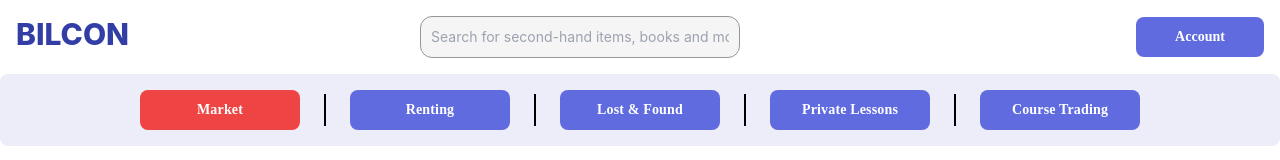
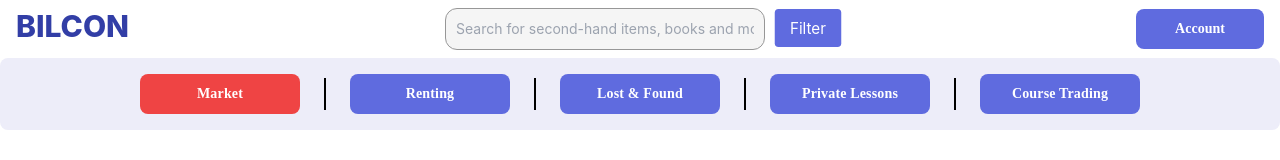
Before and after one commit to GokalpGokdogan/Bilcon, a React (Create React App) app in the folder bilcon-frontend/: page /home in a window 1280 px wide. Shown: the top 160 px of the page. Built offline with nearby package versions, Linux system fonts and the light colour scheme.

Commit message:
Cooler Header and Filter Button

```diff
--- a/bilcon-frontend/src/screens/ui-component/header.js
+++ b/bilcon-frontend/src/screens/ui-component/header.js
@@ -1,13 +1,16 @@
-import React from 'react';
+import React, { useState } from 'react';
 import { Link } from 'react-router-dom';
 
 
 
 function Header()
 {
+
+    const [isOpen, setIsOpen] = useState(false);
+
     return(
-    <div className='flex flex-row p-4 w-full'>
-        <div className='w-2'>
+    <div className='flex flex-row p-2 px-4 w-full justify-between'>
+        <div className='w-[10vw]'>
             <Link to="/market" onMouseOver={(e) =>{
                 const letters = 'ABCDEFGHIJKLMNOPQRSTUVWXYZ';
                 let repetitons = 0;
@@ -24,12 +27,22 @@ function Header()
                             clearInterval(interval)
 
                         }
-                        repetitons+=4/5;
+                        repetitons+=3/4;
                     },30)
                 }} data-value="BILCON" className='font-inter font-extrabold text-3xl text-blue-dark'>BILCON</Link>
         </div>
-
-        <input type="text" className="mx-auto border border-gray bg-gray-light text-gray-900 focus:outline-none focus:ring-1 ring-gray sm:text-sm rounded-xl p-2.5 w-80 dark:bg-gray-700 dark:border-gray-600 dark:placeholder-gray-400 dark:text-white" placeholder="Search for second-hand items, books and more!" required=""></input>
+        <div className='flex flex-row justify-center'>
+            <input type="text" className="mx-2 border border-gray bg-gray-light text-gray-900 focus:outline-none focus:ring-1 ring-gray sm:text-sm rounded-xl p-2.5 w-80 dark:bg-gray-700 dark:border-gray-600 dark:placeholder-gray-400 dark:text-white" placeholder="Search for second-hand items, books and more!" required=""></input>
+            <div className='relative'>
+                <button onClick={() => setIsOpen(!isOpen)} className="bg-ui-purple text-white py-2 px-4 rounded transform transition-transform duration-200 ease-in-out scale-95 hover:scale-100">Filter</button>
+                {isOpen && (
+                    <div className="bg-gray-blue w-[10vw] h-[10vw] z-10 absolute top-full left-0 border-ui-purple shadow-lg rounded-lg p-4 transform transition-transform duration-200 ease-in-out scale-95 hover:scale-100">
+                        {/* Your popup content goes here */}
+                        <div className="text-ui-purple text-center font-bold">Your Cool Content /**Your popup content goes here*/</div>
+                    </div>
+                )}
+            </div>
+        </div>
         <Link type="submit" to="/accountPage" className="w-32 my-auto text-white bg-ui-purple hover:bg-primary-700 focus:ring-4 focus:outline-none focus:ring-primary-300 font-bold rounded-lg font-sans text-sm px-5 py-2.5 text-center dark:bg-primary-600 dark:hover:bg-primary-700 dark:focus:ring-primary-800">Account</Link>
     </div>);
 }
```
